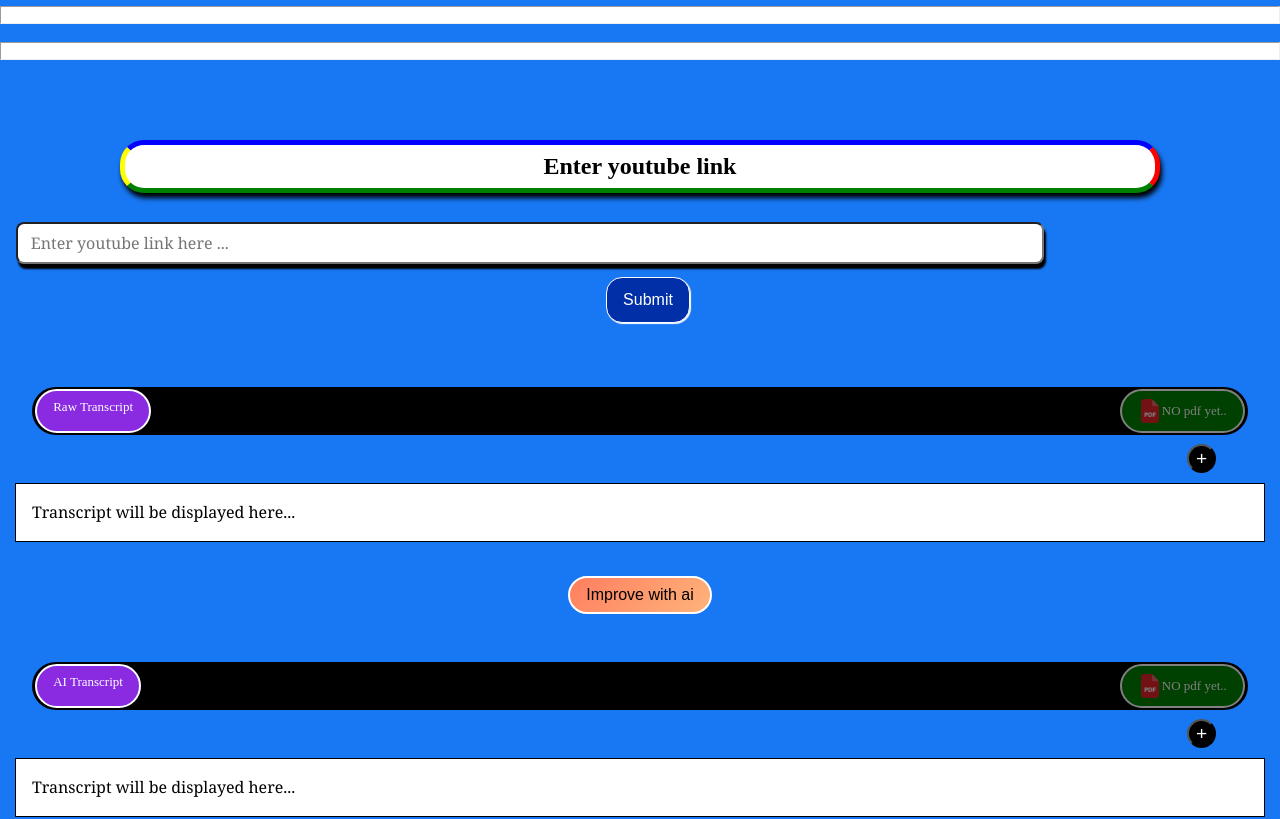
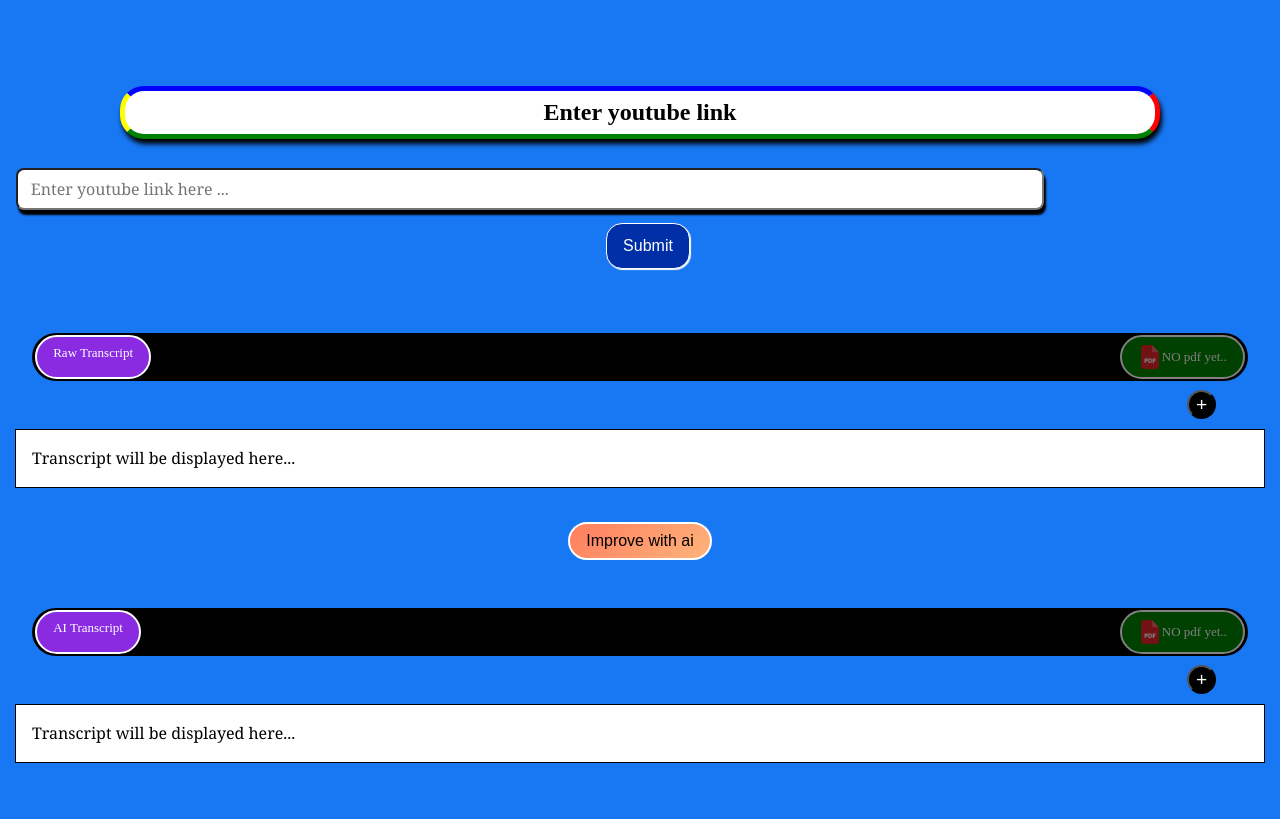
Before and after one commit to saik12345/youtube-transcript, a plain HTML site: page index.html in a window 1280 px wide. Shown: the part 111-930 px from the top of the page. After the commit the page ends 876 px from the top, so only its background shows below. Drawn offline with nearby package versions, Linux system fonts and the light colour scheme.

Commit message:
Update index.html

```diff
--- a/index.html
+++ b/index.html
@@ -20,10 +20,7 @@
           <h1>Transcript to pdf</h1>
         </div>
       </div>
-      <hr style="height: 1rem; background-color: white" />
-      <br />
 
-      <hr style="height: 1rem; background-color: white" />
       <div class="space"></div>
       <div style="width: 100%">
         <div id="linkarea" style="text-align: center">
```
